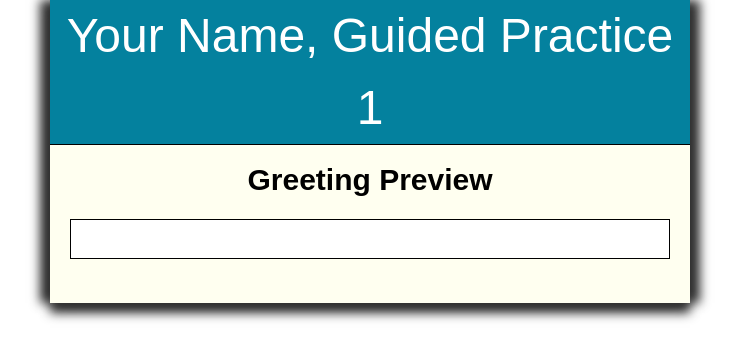
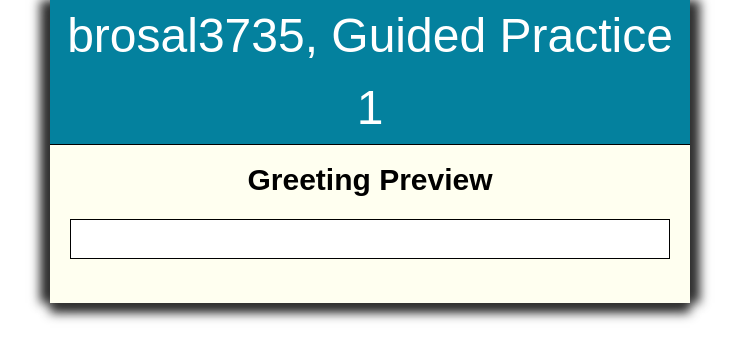
Before and after one commit to brosal3735/4.3, a plain HTML site: page preview.htm in a window 1280 px wide. Shown: the whole page, without its empty margins (270-1009 px from the left). Drawn offline with Linux system fonts and the light colour scheme.

Commit message:
Update preview.htm

```diff
--- a/preview.htm
+++ b/preview.htm
@@ -3,8 +3,8 @@
 <head>
     <!--
         CIS213 Unit 4, Guided Practice 1
-        Author: <Your Name Here>
-        Date:   <Date Here>
+        Author: <Broc Salvati>
+        Date:   <09/27/2025>
     -->
     <meta charset="utf-8" />
     <meta id="viewport" content="width=device-width,initial-scale=1.0,maximum-scale=1.0,user-scalable=0">
@@ -15,7 +15,7 @@
 <body>
     <header>
         <h1>
-            Your Name, Guided Practice 1
+            brosal3735, Guided Practice 1
         </h1>
     </header>
     <article>
```
